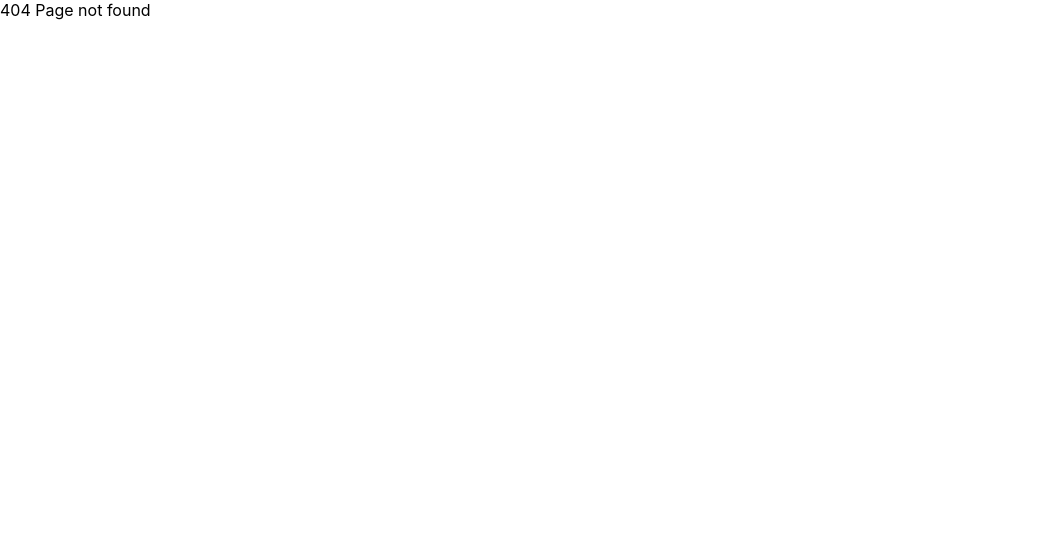
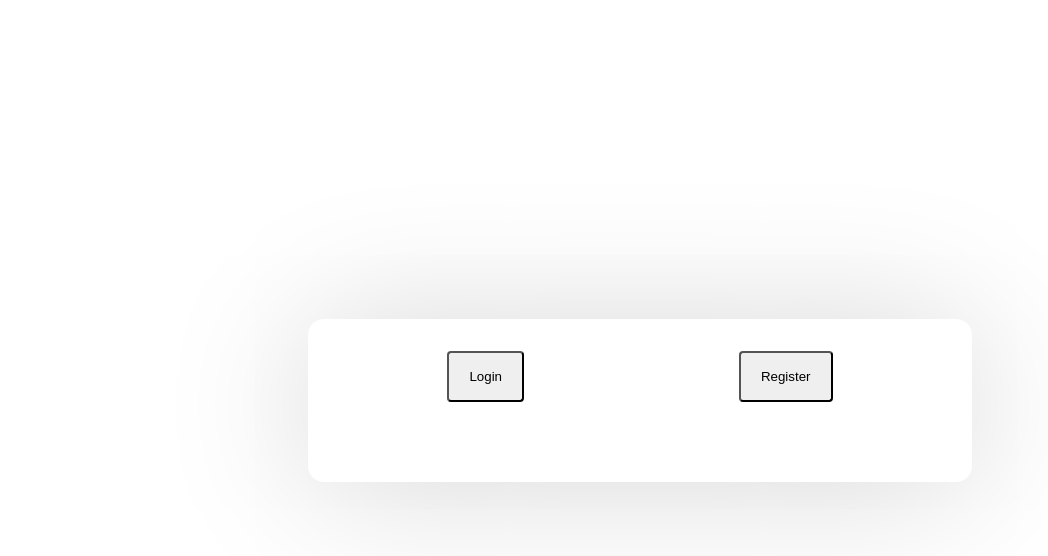
Before and after one commit to sarafashka/project-management-app, a React (Create React App) app: page /auth in a window 1280 px wide. Before the commit this address had no page. Shown: the top 556 px of the page, without its empty margins (0-1048 px from the left). Built offline with nearby package versions, Linux system fonts and the light colour scheme.

Commit message:
feat: add Input, Button components

```diff
--- /dev/null
+++ b/src/components/Button/Button.scss
@@ -0,0 +1,4 @@
+.button {
+  padding: 16px 20px;
+  border-radius: 4px;
+}
--- /dev/null
+++ b/src/components/Button/Button.tsx
@@ -0,0 +1,33 @@
+import React from 'react';
+import './Button.scss';
+
+type ButtonType = 'button' | 'submit' | 'reset';
+
+interface ButtonProps {
+  className?: string;
+  isDisabled?: boolean;
+  handleClick?: React.MouseEventHandler<HTMLButtonElement>;
+  type?: ButtonType;
+  children: React.ReactNode;
+}
+
+const Button: React.FC<ButtonProps> = ({
+  className = '',
+  isDisabled = false,
+  handleClick,
+  type = 'button',
+  children,
+}) => {
+  return (
+    <button
+      className={`button ${className}`}
+      disabled={isDisabled}
+      onClick={handleClick}
+      type={type}
+    >
+      {children}
+    </button>
+  );
+};
+
+export default Button;
--- a/src/constants/routes.tsx
+++ b/src/constants/routes.tsx
@@ -1,11 +1,16 @@
 import React from 'react';
 import Welcome from '../pages/Welcome';
 import Error404 from '../pages/Error404';
+import Auth from '../pages/Auth';
 
 const AppRoutes = [
   {
     path: '/',
     component: <Welcome />,
+  },
+  {
+    path: '/auth',
+    component: <Auth />,
   },
   {
     path: '*',
--- /dev/null
+++ b/src/pages/Auth.scss
@@ -0,0 +1,27 @@
+.auth-page {
+  height: 100vh;
+  display: flex;
+  justify-content: center;
+  align-items: center;
+}
+
+.forms-frame {
+  width: 600px;
+  display: flex;
+  flex-direction: column;
+  align-items: flex-start;
+  padding: 32px;
+  gap: 48px;
+  box-shadow: 0 4.69041px 150.093px rgba(0, 0, 0, 0.16);
+  border-radius: 16px;
+}
+
+.buttons-block {
+  width: 100%;
+  display: flex;
+  justify-content: space-around;
+}
+
+.auth-forms {
+  width: 100%;
+}
--- /dev/null
+++ b/src/pages/Auth.tsx
@@ -0,0 +1,19 @@
+import React from 'react';
+import Button from '../components/Button/Button';
+import './Auth.scss';
+
+const Auth: React.FC = () => {
+  return (
+    <div className="auth-page">
+      <div className="forms-frame">
+        <div className="buttons-block">
+          <Button>Login</Button>
+          <Button>Register</Button>
+        </div>
+        <div className="auth-forms"></div>
+      </div>
+    </div>
+  );
+};
+
+export default Auth;
```
Also changed, not shown: src/components/Form/Form.tsx (added, +66 -0 lines), src/components/Input/Input.tsx (added, +17 -0 lines).
